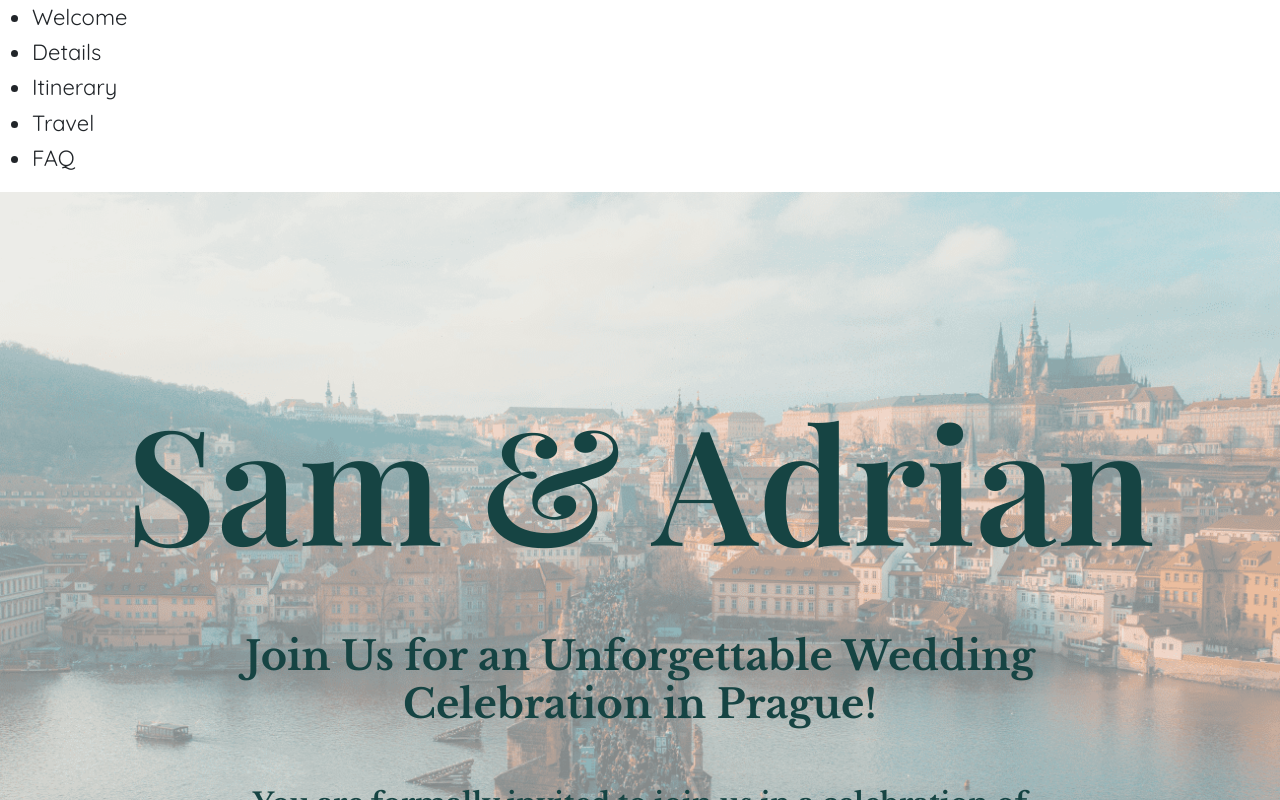
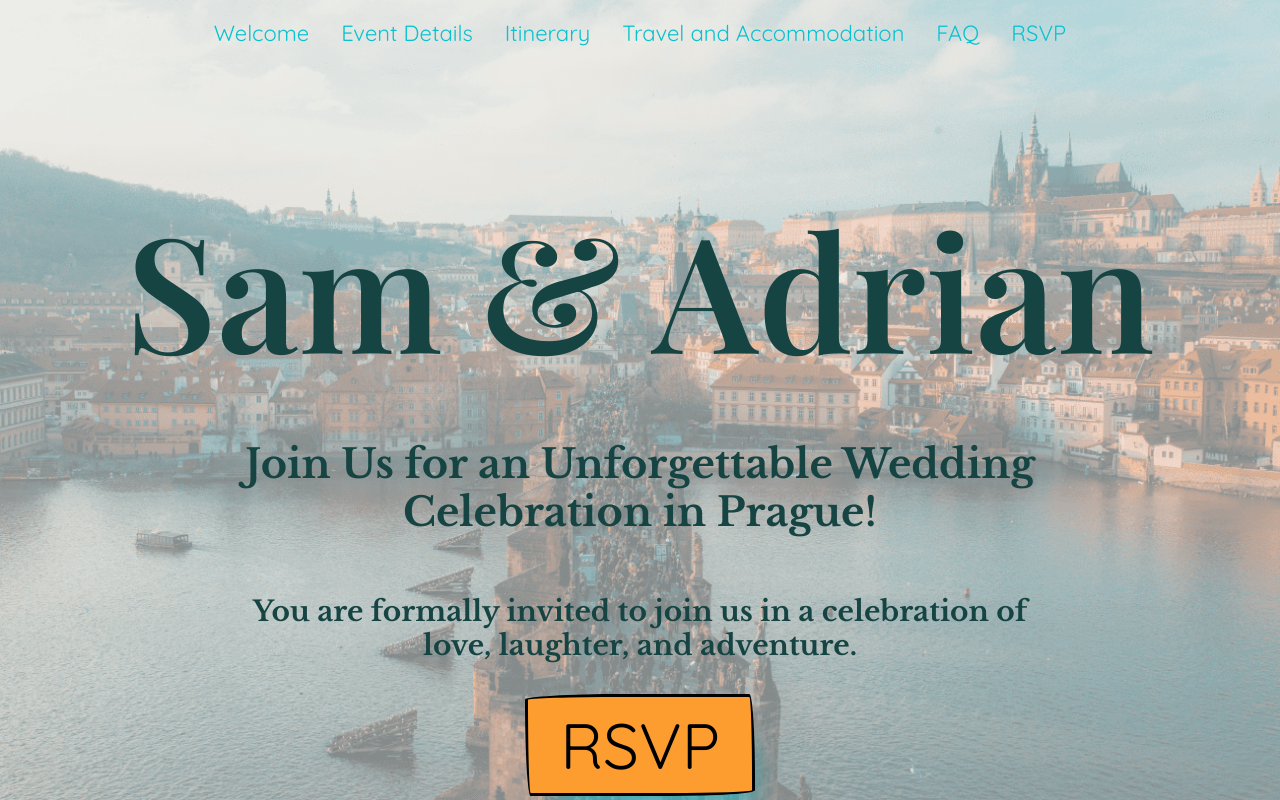
Before and after one commit to queuing4oranges/sam-adrian-wedding, a React (Vite) app: page / in a window 1280 px wide. Built offline with nearby package versions, Linux system fonts and the light colour scheme; a web font is replaced by a local one.

Commit message:
Fixes on navbar

```diff
--- a/src/App.jsx
+++ b/src/App.jsx
@@ -1,6 +1,6 @@
 import './App.scss';
 import 'bootstrap-icons/font/bootstrap-icons.css';
-import { HashRouter as Router, Route, Routes } from 'react-router-dom';
+import { BrowserRouter as Router, Route, Routes } from 'react-router-dom';
 import Home from './Home';
 
 
--- a/src/Home.jsx
+++ b/src/Home.jsx
@@ -1,3 +1,6 @@
+import { useEffect } from 'react';
+import { useLocation } from "react-router-dom";
+
 import Navbar from './components/navbar/Navbar';
 import Welcome from './components/welcome/Welcome';
 import Details from './components/details/Details';
@@ -6,6 +9,17 @@ import Faq from './components/faq/Faq';
 import Travel from './components/travel/Travel';
 
 export default function Home() {
+	const location = useLocation();
+
+  useEffect(() => {
+    if (location.hash) {
+      const sectionId = location.hash.replace("#", ""); // Remove '#' to match ID
+      const section = document.getElementById(sectionId);
+      if (section) {
+        section.scrollIntoView({ behavior: "smooth" });
+      }
+    }
+  }, [location]);
 	return (
 		<div>
 			<Navbar />
--- a/src/components/navbar/Navbar.jsx
+++ b/src/components/navbar/Navbar.jsx
@@ -1,5 +1,5 @@
 import { useState, useEffect } from 'react';
-import { Link } from 'react-scroll';
+import { NavLink } from 'react-router-dom';
 import {
 	Navbar, Nav, NavItem,
 	Container, Col,
@@ -44,43 +44,21 @@ export default function NavbarContainer() {
 			{showMobileMenu ? (
 				<MobileNavbar />
 			) : (
-				<nav>
-      <ul>
-        <li>
-          <Link to="welcome" smooth duration={500}>Welcome</Link>
-        </li>
-        <li>
-          <Link to="details" smooth duration={500}>Details</Link>
-        </li>
-        <li>
-          <Link to="itinerary" smooth duration={500}>Itinerary</Link>
-        </li>
-        <li>
-          <Link to="travel" smooth duration={500}>Travel</Link>
-        </li>
-        <li>
-          <Link to="faq" smooth duration={500}>FAQ</Link>
-        </li>
-      </ul>
-    </nav>
-				// <Container fluid className='navbar-container'>
-				// 	<Navbar fixed='top'>
-				// 		<Col className='d-flex justify-content-center'>
-				// 			<Nav>
-				// 				{navLinks && navLinks.map((link, idx) => (
-				// 					<NavItem key={idx}>
-				// 						<a
-				// 							href={link.href}
-				// 							className={`nav-link ${activeLink === link.href ? 'active' : ''}`}
-				// 						>
-				// 							{link.name}
-				// 						</a>
-				// 					</NavItem>
-				// 				))}
-				// 			</Nav>
-				// 		</Col>
-				// 	</Navbar>
-				// </Container>
+				<Container fluid className='navbar-container'>
+					<Navbar fixed='top'>
+						<Col className='d-flex justify-content-center'>
+							<Nav>
+								{navLinks && navLinks.map((link, idx) => (
+									<NavItem key={idx}>
+										<NavLink className='nav-link' to={`/${link.href}`} smooth='true' duration={1000}>
+											{link.name}
+										</NavLink>
+									</NavItem>
+								))}
+							</Nav>
+						</Col>
+					</Navbar>
+				</Container>
 			)}
 		</>
 	);
```
